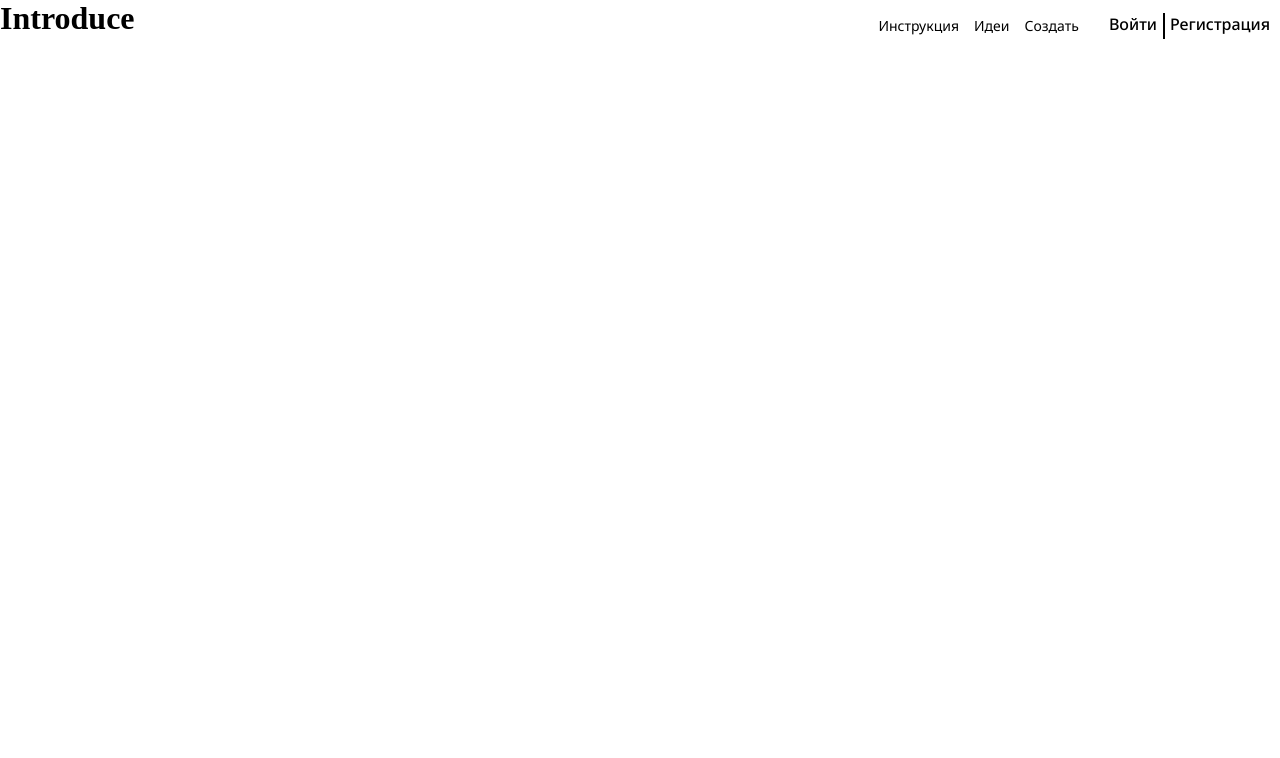
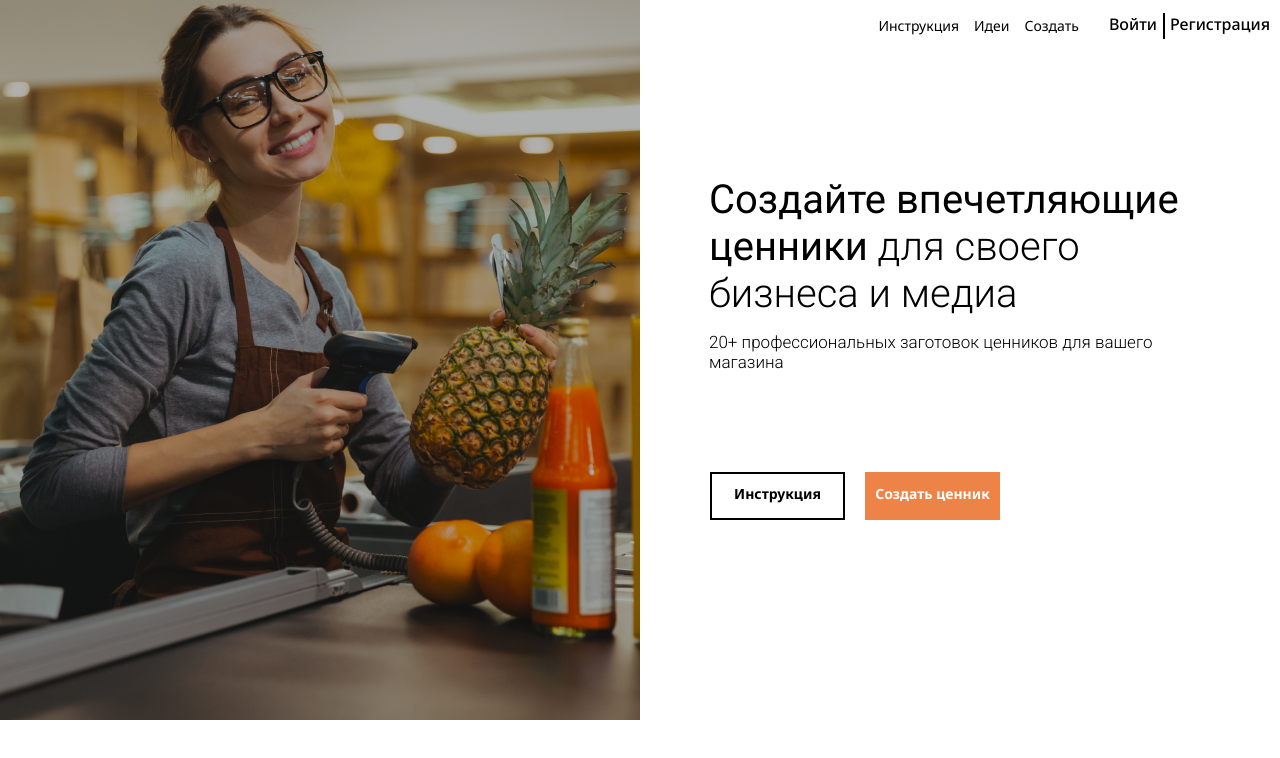
Before and after one commit to TRUINGLol/price-tag-creator, a React (Create React App) app: page /introduce in a window 1280 px wide. Shown: the top 758 px of the page. Built offline with nearby package versions, Linux system fonts and the light colour scheme.

Commit message:
make Introduce page

```diff
--- a/src/pages/Introduce.jsx
+++ b/src/pages/Introduce.jsx
@@ -1,11 +1,30 @@
 import React from "react";
 import HalfHeader from "../components/header/HalfHeader";
+import img from '../images/introduce/cashier.png';
+import cl from './styles/Introduce.module.css';
+import Button from '../components/button/Button.jsx';
 
 export default function Introduce(){
     return (
-        <div>
-            <HalfHeader/>
-            <h1>Introduce</h1>
+        <div className={cl.introduce}>
+            <div className={cl.block1}>
+                <img src={img} alt="image"/>
+            </div>
+            <div className={cl.block2}>
+                <div>
+                    <HalfHeader/>
+                </div>
+                <div className={cl.text}>
+                    <p className={cl.pM}><span className={cl.spanB}>Создайте впечетляющие ценники</span> для своего бизнеса и медиа</p>
+                </div>
+                <div className={cl.text}>
+                    <p className={cl.pS}>20+ профессиональных заготовок ценников для вашего магазина</p>
+                </div>
+                <div className={cl.button}>
+                    <Button>Инструкция</Button>
+                    <Button bgc="#ED8347" borderSet="2px solid #ED8347" color="white">Создать ценник</Button>
+                </div>
+            </div>
         </div>
     );
 }
--- /dev/null
+++ b/src/pages/styles/Introduce.module.css
@@ -0,0 +1,51 @@
+@import url('https://fonts.googleapis.com/css2?family=Noto+Sans:ital,wght@0,100..900;1,100..900&family=Roboto:ital,wght@0,100;0,300;0,400;0,500;0,700;0,900;1,100;1,300;1,400;1,500;1,700;1,900&display=swap');
+
+.block1{
+    width: 50%;
+    height: 720px;
+}
+img{
+    display: block;
+}
+.introduce{
+    display: flex;
+    flex-direction: row;
+}
+.block2{
+    width: 50%;
+    display: flex;
+    flex-direction: column;
+}
+.text{
+    display: flex;
+    justify-content: right;
+}
+.pM{
+    width: 521px;
+    height: 141px;
+    margin-right: 50px;
+    margin-top: 120px;
+    font-size: 40px;
+    font-family: 'Roboto', sans-serif;
+    font-weight: 300;
+}
+.pS{
+    font-size: 17px;
+    width: 446px;
+    height: 40px;
+    font-family: 'Roboto', sans-serif;
+    font-weight: 300;
+    margin-right: 125px;
+    margin-top: 15px;
+}
+.spanB{
+    font-weight: 400;
+}
+.button{
+    display: flex;
+    flex-direction: row;
+    justify-content: right;
+    gap: 20px;
+    margin-right: 280px;
+    margin-top: 100px;
+}
```
Also changed, not shown: src/images/introduce/cashier.png (added).
